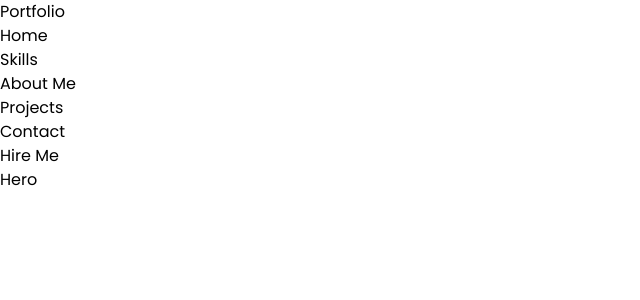
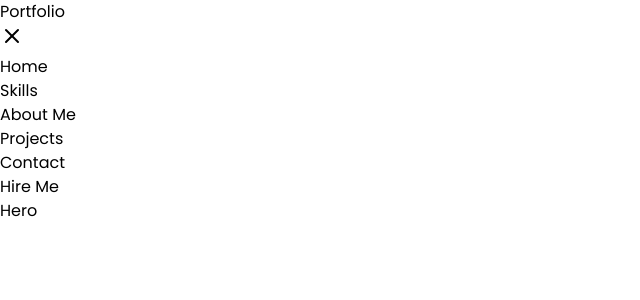
Before and after one commit to abidgymnastiar/portfolio, a React (Vite) app: page / in a window 1280 px wide. Shown: the top 300 px of the page, without its empty margins (0-640 px from the left). Built offline with nearby package versions, Linux system fonts and the light colour scheme.

Commit message:
fix: memperbaiki bug di navbar

```diff
--- a/package.json
+++ b/package.json
@@ -12,6 +12,7 @@
   "dependencies": {
     "react": "^19.0.0",
     "react-dom": "^19.0.0",
+    "react-icons": "^5.5.0",
     "react-scroll": "^1.9.3"
   },
   "devDependencies": {
--- a/src/section/Navbar.tsx
+++ b/src/section/Navbar.tsx
@@ -1,19 +1,27 @@
 import { useState } from "react";
 import { MENU_LINKS } from "../utils/Data";
 import { Link } from "react-scroll";
+import { FiMenu, FiX } from "react-icons/fi";
 
 const Navbar = () => {
   const [isOpen, setIsOpen] = useState(true);
-  const toggleMenu = () => {
-    setIsOpen(!isOpen);
-  };
-//   const closeMenu = () => {
-//     setIsOpen(false);
+//   const toggleMenu = () => {
+//     setIsOpen(!isOpen);
 //   };
+  //   const closeMenu = () => {
+  //     setIsOpen(false);
+  //   };
   return (
     <nav className="container mx-auto sticky top-5 z-10">
       <div className="flex items-center justify-between rounded-full bg-white/25 border border-[#fee6cc] backdrop-blur-md m-5 p-3 md:p-0">
         <h1 className="uppercase font-sans font-bold text-3xl">Portfolio</h1>
+
+        <button
+          className="md:hidden p-2"
+          onClick={() => setIsOpen(!isOpen)} // Memanggil setIsOpen langsung
+        >
+          {isOpen ? <FiX size={24} /> : <FiMenu size={24} />}
+        </button>
 
         <ul className={`${isOpen ? "flex" : "hidden"} menu-wrapper`}>
           {MENU_LINKS.map((item) => (
```
Also changed, not shown: 1 other file (tests, documents, lock files or other folders).
